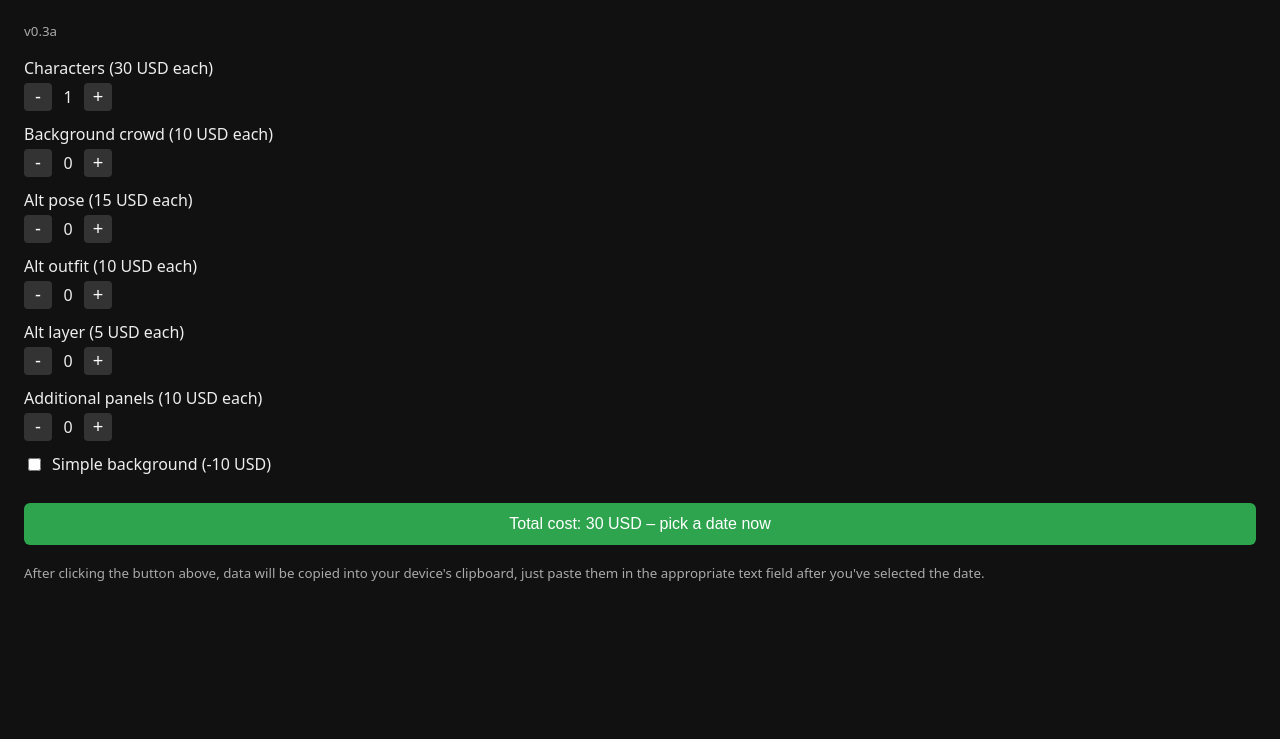
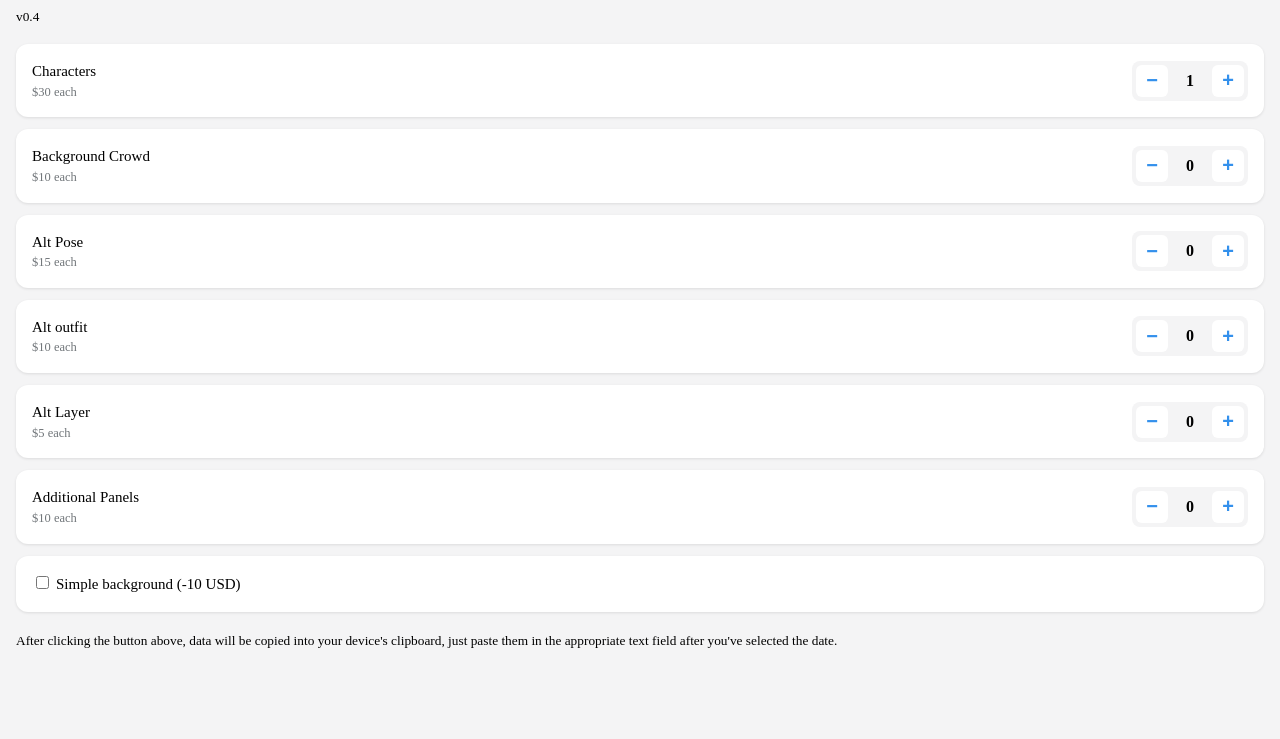
Before and after one commit to arrwulf/tgccommishcalculate, a plain HTML site: page index.html in a window 1280 px wide. Shown: the part 61-800 px from the top of the page. Drawn offline with Linux system fonts and the light colour scheme.

Commit message:
Update index.html

```diff
--- a/index.html
+++ b/index.html
@@ -1,144 +1,185 @@
 <!DOCTYPE html>
 <html lang="en">
    <head>
+      <meta name="generator"
+         content="HTML Tidy for HTML5 (experimental) for Windows https://github.com/w3c/tidy-html5/tree/c63cc39" />
       <meta charset="UTF-8" />
       <title>Commission Calculator</title>
       <meta name="viewport" content="width=device-width, initial-scale=1" />
       <style>
+         :root {
+         --bg: var(--tg-theme-bg-color, #ffffff);
+         --text: var(--tg-theme-text-color, #000000);
+         --hint: var(--tg-theme-hint-color, #707579);
+         --button: var(--tg-theme-button-color, #3390ec);
+         --button-text: var(--tg-theme-button-text-color, #ffffff);
+         --secondary-bg: var(--tg-theme-secondary-bg-color, #f4f4f5);
+         }
          body {
-            font-family: system-ui, sans-serif;
+         font-family: -apple-system, BlinkMacSystemFont, &quot;Segoe UI&quot;, Roboto, Helvetica, Arial, sans-serif;
+         background-color: var(--secondary-bg);
+         color: var(--text);
+         margin: 0;
          padding: 16px;
-            background: #111;
-            color: #eee;
+         line-height: 1.5;
          }
          h1 {
-            font-size: 20px;
+         font-size: 22px;
+         font-weight: 700;
+         margin: 0 0 4px 0;
+         }
+         .version {
+         color: var(--hint);
+         font-size: 12px;
+         margin-bottom: 20px;
+         }
+         /* Card-style containers */
+         .card {
+         background: var(--bg);
+         border-radius: 12px;
+         padding: 16px;
          margin-bottom: 12px;
+         box-shadow: 0 1px 3px rgba(0,0,0,0.1);
          }
          .field {
-            margin-bottom: 12px;
+         display: flex;
+         justify-content: space-between;
+         align-items: center;
+         margin-bottom: 16px;
          }
+         .field:last-child { margin-bottom: 0; }
          label {
+         font-weight: 500;
+         font-size: 15px;
+         }
+         label small {
          display: block;
-            margin-bottom: 4px;
+         color: var(--hint);
+         font-weight: 400;
          }
-         .row {
-            display: flex;
-            align-items: center;
-            gap: 8px;
-            flex-wrap: wrap;
-         }
+         /* Quantity controls */
          .qty-box {
          display: flex;
          align-items: center;
-            gap: 4px;
+         background: var(--secondary-bg);
+         border-radius: 8px;
+         padding: 4px;
          }
          .qty-box button {
-            width: 28px;
-            height: 28px;
+         width: 32px;
+         height: 32px;
          border: none;
-            border-radius: 4px;
-            background: #333;
-            color: #fff;
-            font-size: 18px;
-            line-height: 1;
+         border-radius: 6px;
+         background: var(--bg);
+         color: var(--button);
+         font-size: 20px;
+         font-weight: bold;
+         cursor: pointer;
          }
          .qty-box span {
-            min-width: 24px;
+         padding: 0 12px;
+         font-weight: 600;
+         min-width: 20px;
          text-align: center;
-            display: inline-block;
          }
-         button#bookBtn {
-            width: 100%;
-            padding: 12px;
-            margin-top: 16px;
-            font-size: 16px;
-            border: none;
-            border-radius: 6px;
-            background: #2ea44f;
-            color: white;
+         /* Hide the old button since we are using the Telegram Main Button */
+         #bookBtn {
+         display: none;
          }
-         button#bookBtn:disabled {
-            background: #555;
-         }
-         small {
-            color: #aaa;
-         }
-         .checkbox-row {
-            display: flex;
-            align-items: center;
-            gap: 8px;
+         .info-text {
+         font-size: 13px;
+         color: var(--hint);
+         text-align: center;
+         margin-top: 20px;
          }
       </style>
       <script src="https://telegram.org/js/telegram-web-app.js"></script>
    </head>
    <body>
-      <h1>@Arrwulf Commission Calculator</h1>
-	  <p><small>v0.3a</small></p>
+      <h1>Commission Calculator</h1>
+      <p>
+         <small>v0.4</small>
+      </p>
+      <div class="card">
          <div class="field">
-         <label>Characters (30 USD each)</label>
-         <div class="row">
+            <label>Characters <small>$30 each</small></label>
             <div class="qty-box" data-key="characters">
-               <button type="button" data-action="minus">-</button>
+               <button type="button" data-action="minus">−</button>
                <span data-value>1</span>
                <button type="button" data-action="plus">+</button>
             </div>
          </div>
       </div>
+      <div class="card">
          <div class="field">
-         <label>Background crowd (10 USD each)</label>
-         <div class="row">
+            <label>Background Crowd <small>$10 each</small></label>
             <div class="qty-box" data-key="backgroundCrowd">
-               <button type="button" data-action="minus">-</button>
+               <button type="button" data-action="minus">−</button>
                <span data-value>0</span>
                <button type="button" data-action="plus">+</button>
             </div>
          </div>
       </div>
+      <div class="card">
          <div class="field">
-         <label>Alt pose (15 USD each)</label>
+            <label>Alt Pose <small>$15 each</small></label>
             <div class="qty-box" data-key="altPose">
-            <button type="button" data-action="minus">-</button>
+               <button type="button" data-action="minus">−</button>
                <span data-value>0</span>
                <button type="button" data-action="plus">+</button>
             </div>
          </div>
+      </div>
+      <div class="card">
          <div class="field">
-         <label>Alt outfit (10 USD each)</label>
+            <label>Alt outfit <small>$10 each</small></label>
             <div class="qty-box" data-key="altOutfit">
-            <button type="button" data-action="minus">-</button>
+               <button type="button" data-action="minus">−</button>
                <span data-value>0</span>
                <button type="button" data-action="plus">+</button>
             </div>
          </div>
+      </div>
+      <div class="card">
          <div class="field">
-         <label>Alt layer (5 USD each)</label>
+            <label>Alt Layer <small>$5 each</small></label>
             <div class="qty-box" data-key="altLayer">
-            <button type="button" data-action="minus">-</button>
+               <button type="button" data-action="minus">−</button>
                <span data-value>0</span>
                <button type="button" data-action="plus">+</button>
             </div>
          </div>
+      </div>
+      <div class="card">
          <div class="field">
-         <label>Additional panels (10 USD each)</label>
+            <label>Additional Panels <small>$10 each</small></label>
             <div class="qty-box" data-key="additionalPanel">
-            <button type="button" data-action="minus">-</button>
-            <span data-value>0</span>
+               <button type="button" data-action="minus">−</button>
+               <span data-value>1</span>
                <button type="button" data-action="plus">+</button>
             </div>
          </div>
-      <div class="field">
+      </div>
+      <div class="card">
          <div class="checkbox-row">
             <input type="checkbox" id="simpleBackground" />
-            <label for="simpleBackground" style="margin: 0"
-               >Simple background (-10 USD)</label
-            >
+            <label for="simpleBackground" style="margin: 0">Simple background (-10 USD)</label>
          </div>
       </div>
-      <button id="bookBtn" disabled>Total cost: 0 USD – pick a date now</button>
-	  <p><small>After clicking the button above, data will be copied into your device's clipboard, just paste them in the appropriate text field after you've selected the date.</small></p>
+      <button id="bookBtn" disabled="disabled">Total cost: 0 USD – pick a date now</button>
+      <p>
+         <small>After clicking the button above, data will be copied into your device&#39;s clipboard, just paste them in the
+         appropriate text field after you&#39;ve selected the date.</small>
+      </p>
       <script>
          const tg = window.Telegram ? window.Telegram.WebApp : null;
+
+// Ensure the app takes up the full screen
+if (tg) {
+  tg.expand();
+  tg.ready();
+}
+
 const state = {
   characters: 1,
   backgroundCrowd: 0,
@@ -148,19 +189,12 @@
   additionalPanel: 0,
   simpleBackground: false,
 };
-         const bookBtn = document.getElementById("bookBtn");
-         const simpleBackgroundCheckbox =
-            document.getElementById("simpleBackground");
+
+const simpleBackgroundCheckbox = document.getElementById("simpleBackground");
+
 function calcTotal() {
-            const {
-               characters,
-               backgroundCrowd,
-               altPose,
-               altOutfit,
-               altLayer,
-               additionalPanel,
-               simpleBackground,
-            } = state;
+  const { characters, backgroundCrowd, altPose, altOutfit, altLayer, additionalPanel, simpleBackground } = state;
+
   let total = 0;
   total += characters * 30;
   total += backgroundCrowd * 10;
@@ -168,24 +202,22 @@
   total += altOutfit * 10;
   total += altLayer * 5;
   total += additionalPanel * 10;
-            if (simpleBackground) {
-               total -= 10;
+  if (simpleBackground) total -= 10;
+  if (total < 0) total = 0;
+
+  // --- TELEGRAM MAIN BUTTON LOGIC ---
+  if (tg) {
+    if (total > 0) {
+      tg.MainButton.setText(`BOOK FOR $${total} USD`);
+      tg.MainButton.show();
+    } else {
+      tg.MainButton.hide();
     }
-            if (total < 0) total = 0;
-            const label = `Total cost: ${total} USD – pick a date now`;
-            bookBtn.textContent = label;
-            bookBtn.disabled = total === 0;
-            return {
-               total,
-               characters,
-               backgroundCrowd,
-               altPose,
-               altOutfit,
-               altLayer,
-               additionalPanel,
-               simpleBackground,
-            };
   }
+
+  return { total, characters, backgroundCrowd, altPose, altOutfit, altLayer, additionalPanel, simpleBackground };
+}
+
 function renderQuantities() {
   document.querySelectorAll(".qty-box").forEach((box) => {
     const key = box.getAttribute("data-key");
@@ -194,6 +226,7 @@
   });
   simpleBackgroundCheckbox.checked = state.simpleBackground;
 }
+
 document.querySelectorAll(".qty-box button").forEach((btn) => {
   btn.addEventListener("click", () => {
     const box = btn.closest(".qty-box");
@@ -204,42 +237,38 @@
     } else if (action === "minus") {
       state[key] = Math.max(0, state[key] - 1);
     }
+
+    // Impact feedback on button press
+    if (tg) tg.HapticFeedback.impactOccurred('light');
+
     renderQuantities();
     calcTotal();
   });
 });
+
 simpleBackgroundCheckbox.addEventListener("change", () => {
   state.simpleBackground = simpleBackgroundCheckbox.checked;
+  if (tg) tg.HapticFeedback.impactOccurred('light');
   calcTotal();
 });
-         renderQuantities();
-         calcTotal();
+
+// Clipboard Helper
 async function copyToClipboard(text) {
-            if (navigator.clipboard && navigator.clipboard.writeText) {
   try {
     await navigator.clipboard.writeText(text);
     return true;
   } catch (e) {
-                  return false;
-               }
-            } else {
+    // Fallback for older environments
     const textarea = document.createElement("textarea");
     textarea.value = text;
-               textarea.style.position = "fixed";
-               textarea.style.left = "-9999px";
     document.body.appendChild(textarea);
-               textarea.focus();
     textarea.select();
-               try {
-                  document.execCommand("copy");
+    const success = document.execCommand("copy");
     document.body.removeChild(textarea);
-                  return true;
-               } catch (e) {
-                  document.body.removeChild(textarea);
-                  return false;
+    return success;
   }
 }
-         }
+
 function buildOrderText(order) {
   return (
     `TOTAL PRICE: ${order.total} USD\n` +
@@ -252,21 +281,25 @@
     `Simple background: ${order.simpleBackground ? "Yes (-10 USD)" : "No"}\n`
   );
 }
-         bookBtn.addEventListener("click", async () => {
+
+// Telegram Main Button Event
+if (tg) {
+  tg.onEvent('mainButtonClicked', async function() {
     const order = calcTotal();
     const text = buildOrderText(order);
+
+    tg.HapticFeedback.notificationOccurred('success');
     await copyToClipboard(text);
-            const url = "https://calendar.app.google/mEp6KcTrbwNCGTZU8";
-            if (tg) {
-               tg.openLink(url);
-            } else {
-               window.location.href = url;
+
+    tg.showAlert("Order details copied! Redirecting to calendar...", () => {
+      tg.openLink("https://calendar.app.google/mEp6KcTrbwNCGTZU8");
+    });
+  });
 }
-         });
-         if (tg) {
-            tg.expand();
-            tg.MainButton.hide();
-         }
+
+// Initial Run
+renderQuantities();
+calcTotal();
       </script>
    </body>
 </html>
```
Lines whose indentation alone changed are shown as unchanged.
